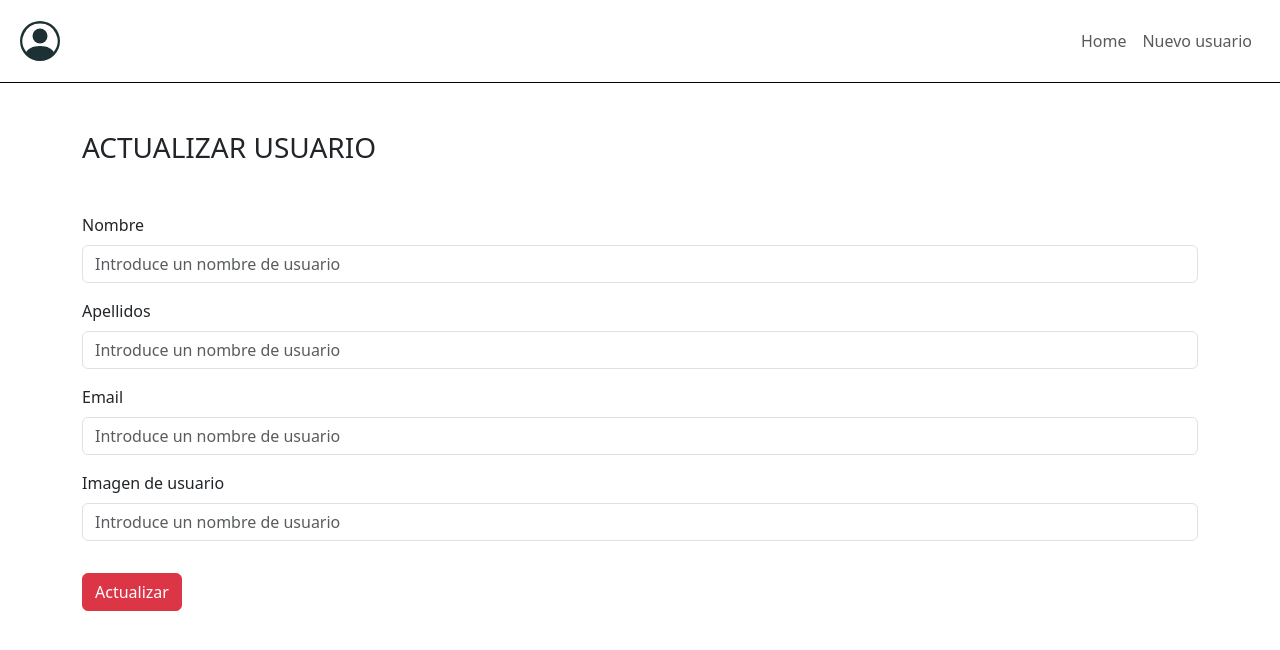
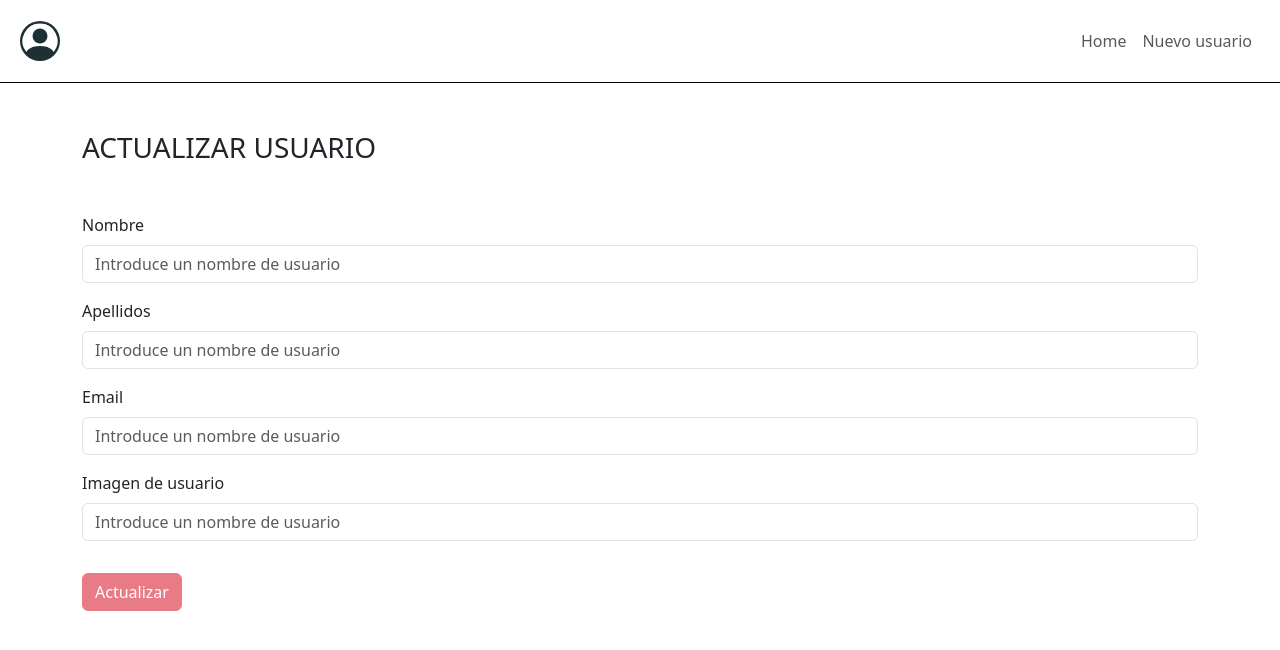
Before and after one commit to miquelmb/UNIR-Project6-ApiRestInteraction, an Angular app: page /updateuser/1 in a window 1280 px wide. Shown: the top 650 px of the page. Built offline with nearby package versions, Linux system fonts and the light colour scheme; no server answers.

Commit message:
form with validations

```diff
--- a/src/app/pages/new-user/new-user.component.css
+++ b/src/app/pages/new-user/new-user.component.css
@@ -0,0 +1,13 @@
+input.ng-invalid.ng-touched {
+  border-bottom: 3px solid rgb(182, 38, 62);
+}
+
+input.ng-valid.ng-touched {
+  border-bottom: 3px solid rgb(10, 145, 75);
+}
+
+.error {
+  color: tomato;
+  font-size: 0.8rem;
+  margin-left: 0.9rem;
+}
--- a/src/app/pages/new-user/new-user.component.html
+++ b/src/app/pages/new-user/new-user.component.html
@@ -10,6 +10,12 @@
         placeholder="Introduce un nombre de usuario"
         formControlName="first_name"
       />
+      <p class="error mt-1" *ngIf="checkControl('first_name', 'required')">
+        Campo requerido
+      </p>
+      <p class="error mt-1" *ngIf="checkControl('first_name', 'minlength')">
+        La longitud mínima es de 2 carácteres
+      </p>
     </div>
     <div class="mb-3">
       <label for="last_name" class="form-label">Apellidos</label>
@@ -20,6 +26,12 @@
         placeholder="Introduce un nombre de usuario"
         formControlName="last_name"
       />
+      <p class="error mt-1" *ngIf="checkControl('last_name', 'required')">
+        Campo requerido
+      </p>
+      <p class="error mt-1" *ngIf="checkControl('last_name', 'minlength')">
+        La longitud mínima es de 2 carácteres
+      </p>
     </div>
     <div class="mb-3">
       <label for="email" class="form-label">Email</label>
@@ -30,6 +42,12 @@
         placeholder="Introduce un nombre de usuario"
         formControlName="email"
       />
+      <p class="error mt-1" *ngIf="checkControl('email', 'required')">
+        Campo requerido
+      </p>
+      <p class="error mt-1" *ngIf="checkControl('email', 'pattern')">
+        El email introducido no es válido
+      </p>
     </div>
     <div class="mb-3">
       <label for="image" class="form-label">Imagen de usuario</label>
@@ -40,9 +58,20 @@
         placeholder="Introduce un nombre de usuario"
         formControlName="image"
       />
+      <p class="error mt-1" *ngIf="checkControl('image', 'required')">
+        Campo requerido
+      </p>
+      <p class="error mt-1" *ngIf="checkControl('image', 'pattern')">
+        La URL introducida no es válida
+      </p>
     </div>
 
-    <input type="submit" class="btn btn-danger mt-3" [value]="buttonText" />
+    <input
+      type="submit"
+      class="btn btn-danger mt-3"
+      [value]="buttonText"
+      [disabled]="!userForm.valid"
+    />
   </form>
 </section>
 
--- a/src/app/pages/new-user/new-user.component.ts
+++ b/src/app/pages/new-user/new-user.component.ts
@@ -1,5 +1,5 @@
 import { Component, inject } from '@angular/core';
-import { FormControl, FormGroup } from '@angular/forms';
+import { FormControl, FormGroup, Validators } from '@angular/forms';
 import { ActivatedRoute, Router } from '@angular/router';
 import { UsersService } from 'src/app/services/users.service';
 
@@ -11,6 +11,9 @@ import { UsersService } from 'src/app/services/users.service';
 export class NewUserComponent {
   formTitle: string = 'NUEVO USUARIO';
   buttonText: string = 'Guardar';
+  mailRegEx = /^[a-zA-Z0-9._%+-]+@[a-zA-Z0-9.-]+\.[a-zA-Z]{2,}$/;
+  urlRegEx =
+    /^(http(s)?|ftp):\/\/[\w.-]+(?:\.[\w\.-]+)+[\w\-\._~:/?#[\]@!\$&'\(\)\*\+,;=.]+$/;
 
   userForm: FormGroup;
 
@@ -21,10 +24,22 @@ export class NewUserComponent {
   constructor() {
     this.userForm = new FormGroup(
       {
-        first_name: new FormControl('', []),
-        last_name: new FormControl('', []),
-        email: new FormControl('', []),
-        image: new FormControl('', []),
+        first_name: new FormControl('', [
+          Validators.required,
+          Validators.minLength(2),
+        ]),
+        last_name: new FormControl('', [
+          Validators.required,
+          Validators.minLength(2),
+        ]),
+        email: new FormControl('', [
+          Validators.required,
+          Validators.pattern(this.mailRegEx),
+        ]),
+        image: new FormControl('', [
+          Validators.required,
+          Validators.pattern(this.urlRegEx),
+        ]),
       },
       []
     );
@@ -41,10 +56,22 @@ export class NewUserComponent {
         this.userForm = new FormGroup(
           {
             _id: new FormControl(response._id, []),
-            first_name: new FormControl(response.first_name, []),
-            last_name: new FormControl(response.last_name, []),
-            email: new FormControl(response.email, []),
-            image: new FormControl(response.image, []),
+            first_name: new FormControl(response.first_name, [
+              Validators.required,
+              Validators.minLength(2),
+            ]),
+            last_name: new FormControl(response.last_name, [
+              Validators.required,
+              Validators.minLength(2),
+            ]),
+            email: new FormControl(response.email, [
+              Validators.required,
+              Validators.pattern(this.mailRegEx),
+            ]),
+            image: new FormControl(response.image, [
+              Validators.required,
+              Validators.pattern(this.urlRegEx),
+            ]),
           },
           []
         );
@@ -71,4 +98,14 @@ export class NewUserComponent {
       }
     }
   }
+
+  checkControl(
+    formControlName: string,
+    validator: string
+  ): boolean | undefined {
+    return (
+      this.userForm.get(formControlName)?.hasError(validator) &&
+      this.userForm.get(formControlName)?.touched
+    );
+  }
 }
```
